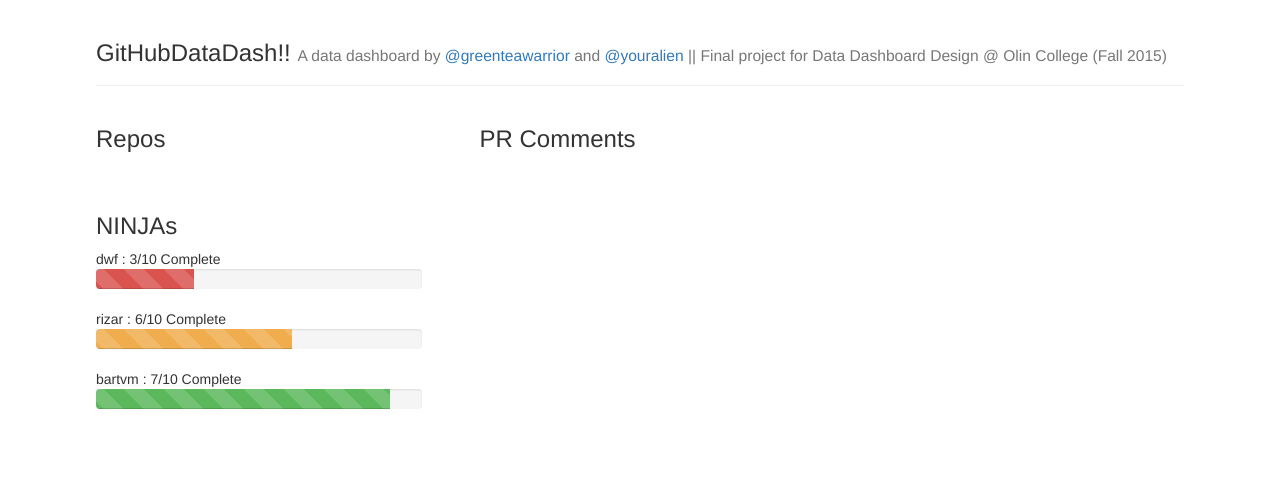
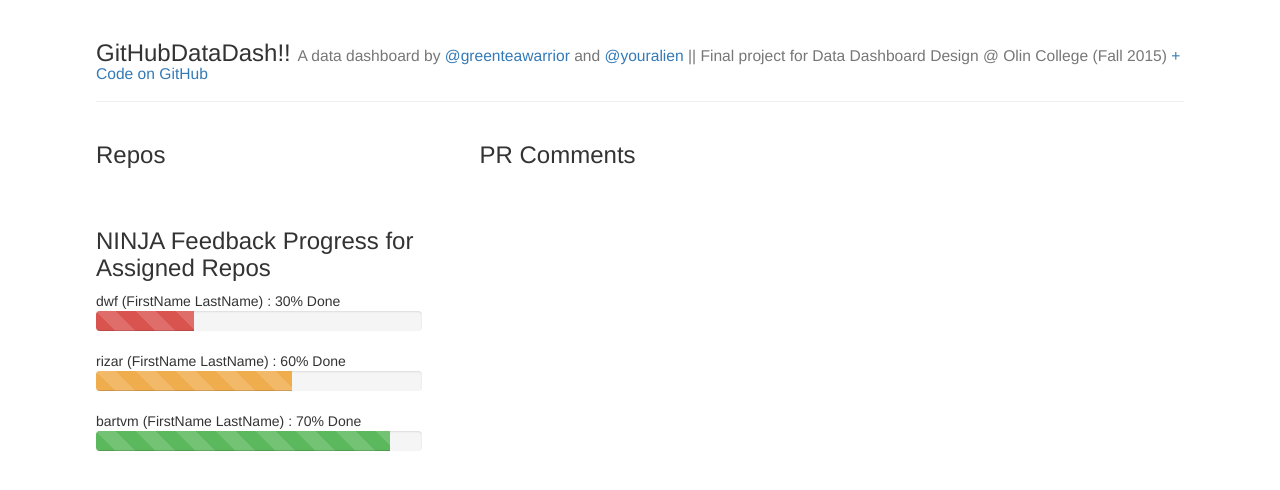
Before and after one commit to greenteawarrior/GitHubDataDash, a Flask app: page / in a window 1280 px wide. Shown: the top 490 px of the page. Run offline with Flask 2, Linux system fonts and the light colour scheme; data that the repository does not hold is empty; some libraries are stand-ins or nearby versions.

Commit message:
Added link to this repo in the subheader, reworded the NINJA section for better clarity (Mike's suggestion), un-animated the progress bar (Mike's suggestion; this will ensure that it's not a distracting 'loading' bar), and clicking X comments button will show ALL of the comments rather than the 6 most recent comments (also Mike's suggestion).

```diff
--- a/static/dashboard.js
+++ b/static/dashboard.js
@@ -18,7 +18,7 @@
                 $.each(repo_roster, function(i, repo) {
                     var comments ='<ul class="list-group">';
 
-                    for (j=0; j < 6; j++) {
+                    for (j=0; j < repo["comments"].length ; j++) {
                         var current_comment = repo["comments"][j];
                         var current_comment_html = (
                              "<li class='hidden list-group-item'>"
--- a/templates/dashboard.html
+++ b/templates/dashboard.html
@@ -13,7 +13,7 @@
   <body>
     <div id="container">
     <div class="page-header">
-      <h3>GitHubDataDash!! <small>A data dashboard by <a href="https://github.com/greenteawarrior">@greenteawarrior</a> and <a href="https://github.com/youralien">@youralien</a> || Final project for Data Dashboard Design @ Olin College (Fall 2015)</small></h3>
+      <h3>GitHubDataDash!! <small>A data dashboard by <a href="https://github.com/greenteawarrior">@greenteawarrior</a> and <a href="https://github.com/youralien">@youralien</a> || Final project for Data Dashboard Design @ Olin College (Fall 2015) <a href="https://github.com/greenteawarrior/GitHubDataDash"> + Code on GitHub</a></small></h3>
     </div>
       <div id="sidebar">
         <div id="repo-roster">
@@ -23,25 +23,25 @@
         </div>
           <div id="ninja-roster">
             <br>
-            <h3>NINJAs</h3>
+            <h3>NINJA Feedback Progress for <br>Assigned Repos</h3>
 
-            dwf : 3/10 Complete
+            dwf (FirstName LastName) : 30% Done
             <div class="progress">
-              <div class="progress-bar progress-bar-danger progress-bar-striped active" role="progressbar" aria-valuenow="45" aria-valuemin="0" aria-valuemax="100" style="width: 30%">
+              <div class="progress-bar progress-bar-danger progress-bar-striped" role="progressbar" aria-valuenow="45" aria-valuemin="0" aria-valuemax="100" style="width: 30%">
                 <span class="sr-only">30% Complete</span>
               </div>
             </div>
 
-            rizar : 6/10 Complete
+            rizar (FirstName LastName) : 60% Done
             <div class="progress">
-              <div class="progress-bar progress-bar-warning progress-bar-striped active" role="progressbar" aria-valuenow="45" aria-valuemin="0" aria-valuemax="100" style="width: 60%">
+              <div class="progress-bar progress-bar-warning progress-bar-striped" role="progressbar" aria-valuenow="45" aria-valuemin="0" aria-valuemax="100" style="width: 60%">
                 <span class="sr-only">60% Complete</span>
               </div>
             </div>
 
-            bartvm : 7/10 Complete
+            bartvm (FirstName LastName) : 70% Done
             <div class="progress">
-              <div class="progress-bar progress-bar-success progress-bar-striped active" role="progressbar" aria-valuenow="45" aria-valuemin="0" aria-valuemax="100" style="width: 90%">
+              <div class="progress-bar progress-bar-success progress-bar-striped" role="progressbar" aria-valuenow="45" aria-valuemin="0" aria-valuemax="100" style="width: 90%">
                 <span class="sr-only">90% Complete</span>
               </div>
             </div>
```
